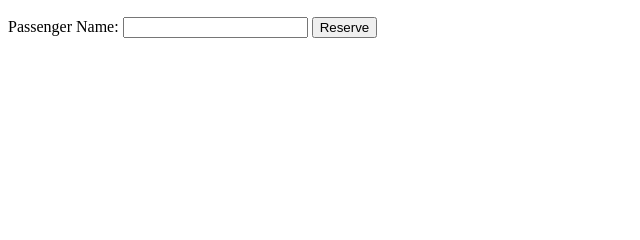
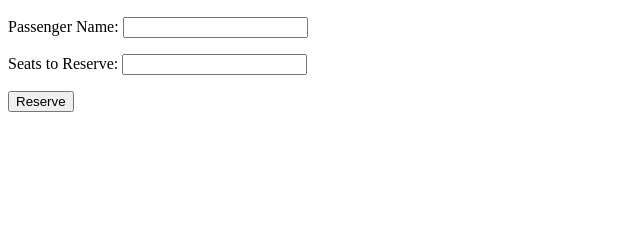
Before and after one commit to pedrogplopes/APS2_Trabalho, a Django app: page /reservations/reserve/1/ in a window 1280 px wide. Shown: the part 212-452 px from the top of the page, without its empty margins (0-640 px from the left). Run offline with Django 5.2, Linux system fonts and the light colour scheme; data comes from the database, SQL or seed files in the repository.

Commit message:
adicionado campo de 'seats_reserved' para fazer reserva

```diff
--- a/airline_reservation/reservations/templates/reservations/make_reservation.html
+++ b/airline_reservation/reservations/templates/reservations/make_reservation.html
@@ -14,8 +14,14 @@
 
     <form method="post" action="{% url 'make_reservation' flight.id %}">
         {% csrf_token %}
-        <label for="passenger_name">Passenger Name:</label>
-        <input type="text" id="passenger_name" name="passenger_name" required>
+        <p>
+            <label for="passenger_name">Passenger Name:</label>
+            <input type="text" id="passenger_name" name="passenger_name" required>
+        </p>
+        <p>
+            <label for="seats_reserved">Seats to Reserve:</label>
+            <input type="text" id="seats_reserved" name="seats_reserved" required>
+        </p>
         <button type="submit">Reserve</button>
     </form>
 </body>
```
